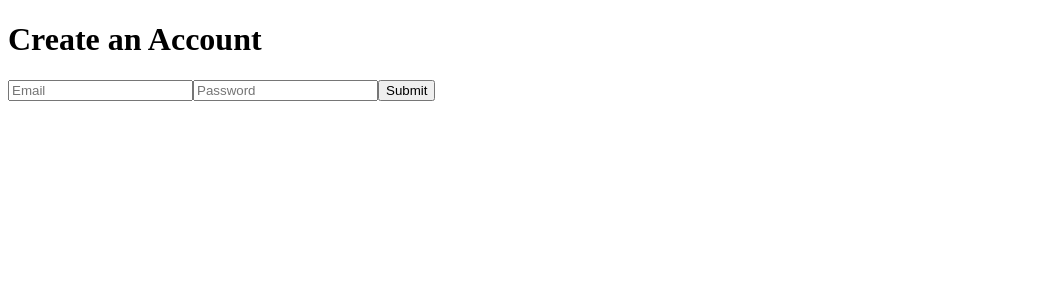
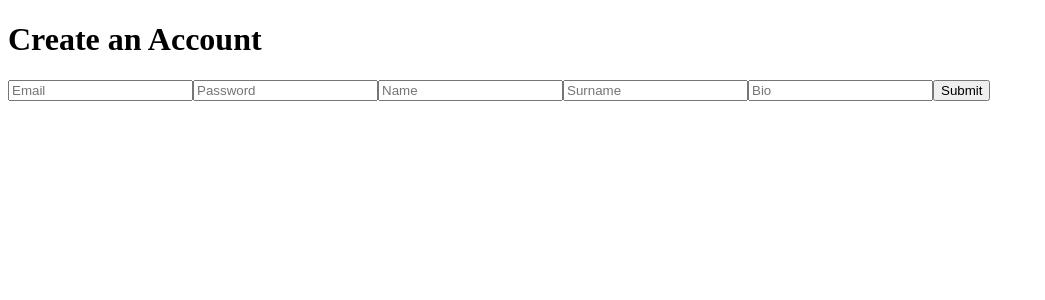
Before and after one commit to rpowroznik17/room-service, a Vue app: page /register in a window 1280 px wide. Shown: the top 300 px of the page, without its empty margins (0-1045 px from the left). Built offline with nearby package versions, Linux system fonts and the light colour scheme.

Commit message:
connect users to their data

```diff
--- a/src/main.js
+++ b/src/main.js
@@ -2,6 +2,7 @@ import { createApp } from 'vue'
 import App from './App.vue'
 import router from './router'
 import { initializeApp } from "firebase/app";
+import { getFirestore } from "firebase/firestore";
 
 const firebaseConfig = {
   apiKey: "AIzaSyCcA5PWCp8aoppX7N6biBIyWonlwWdFd4s",
@@ -13,10 +14,14 @@ const firebaseConfig = {
   measurementId: "G-8VVE15WHGL"
 };
 
-initializeApp(firebaseConfig);
+const firestoreApp = initializeApp(firebaseConfig);
+
+const db = getFirestore(firestoreApp);
 
 const app = createApp(App)
 
 app.use(router)
 
 app.mount('#app')
+
+export { db }
--- a/src/views/Register.vue
+++ b/src/views/Register.vue
@@ -2,21 +2,36 @@
     <h1>Create an Account</h1>
     <input type="text" placeholder="Email" v-model="email"/>
     <input type="password" placeholder="Password" v-model="password"/>
+    <input type="text" placeholder="Name" v-model="name"/>
+    <input type="text" placeholder="Surname" v-model="surname"/>
+    <input type="text" placeholder="Bio" v-model="bio"/>
     <button @click="register">Submit</button>
 </template>
 
 <script setup>
 import { ref } from "vue";
 import { getAuth, createUserWithEmailAndPassword } from "firebase/auth";
+import { setDoc, doc } from 'firebase/firestore'
 import { useRouter } from "vue-router";
+import { db } from "../main.js"
 
 const email = ref("");
 const password = ref("");
+const name = ref("");
+const surname = ref("");
+const bio = ref("");
 const router = useRouter();
 
 const register = () => {
     const auth = getAuth();
-    createUserWithEmailAndPassword(auth, email.value, password.value)
+    createUserWithEmailAndPassword(auth, email.value, password.value).then(() => {
+      setDoc(doc(db, "users", auth.currentUser.uid), {
+         name: name.value,
+         surname: surname.value,
+         bio: bio.value,
+      })
+
+    })
      .then((data) => {
         console.log("Successfully registered");
         console.log(auth.currentUser);
```
